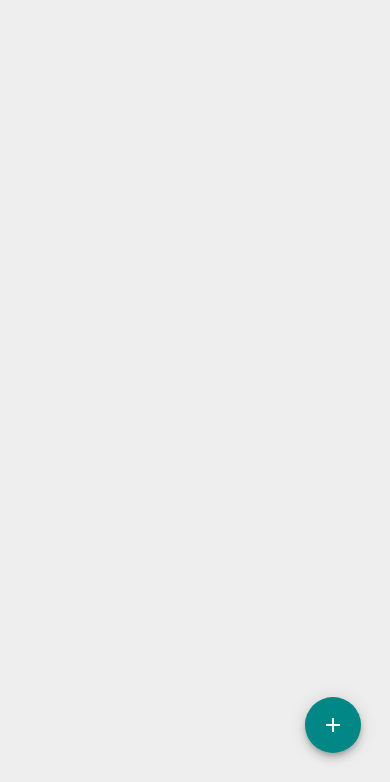
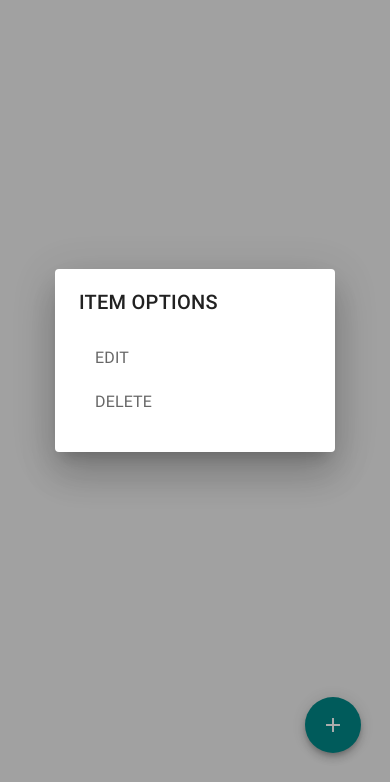
Before and after one commit to Appsolutely-Wonderful/price-tracker, a website with bundled scripts: page www/index.html in a window 390 px wide. Shown: the part 62-844 px from the top of the page. Built offline with nearby package versions, Linux system fonts and the light colour scheme.

Commit message:
Add dialog for edit/delete buttons to pop up

```diff
--- a/www/css/index.css
+++ b/www/css/index.css
@@ -116,6 +116,16 @@ ul.mdc-list {
 li.mdc-list-item {
     padding-top: 10px;
     padding-bottom: 10px;
+    background: rgba(255, 255, 255, 1);
+    transition: background 0.25s;
+}
+
+#js-long-press-dialog li.mdc-list-item:hover {
+  background: rgba(0, 0, 0, 0.04);
+}
+
+#js-long-press-dialog li.mdc-list-item:active {
+  background: rgba(0, 0, 0, 0.08);
 }
 
 li.mdc-list-item span.mdc-list-item__meta {
--- a/www/index.html
+++ b/www/index.html
@@ -135,6 +135,30 @@
             </div>
            <ul id="js-item-list" class="mdc-list mdc-list--two-line" style="width: 100%;">
            </ul>
+           <div id='js-long-press-dialog' class="mdc-dialog">
+              <div class="mdc-dialog__container">
+                <div class="mdc-dialog__surface"
+                  role="alertdialog"
+                  aria-modal="true"
+                  aria-labelledby="my-dialog-title"
+                  aria-describedby="my-dialog-content">
+                  <h2 class="mdc-dialog__title" id="my-dialog-title"><!--
+                 -->Item Options<!--
+               --></h2>
+                  <div class="mdc-dialog__content" id="my-dialog-content">
+                    <ul class="mdc-list">
+                      <li id='js-edit-item' class="mdc-list-item" tabindex="0" data-mdc-dialog-action="Edit">
+                        <span class="mdc-list-item__text">Edit</span>
+                      </li>
+                      <li id='js-delete-item' class="mdc-list-item" data-mdc-dialog-action="Delete">
+                        <span class="mdc-list-item__text">Delete</span>
+                      </li>
+                    </ul>
+                  </div>
+                </div>
+              </div>
+              <div class="mdc-dialog__scrim"></div>
+           </div>
         </div>
         <script src="cordova.js"></script>
         <script src="js/material-components-web.min.js"></script>
--- a/www/js/app/main.js
+++ b/www/js/app/main.js
@@ -2,6 +2,7 @@ import AddItemDialog from './ui/add_item_dialog.js';
 import ItemList from './ui/item_list.js';
 import Searcher from './ui/search.js';
 import AddItemForm from './forms/add_item_form.js';
+import LongPressDialog from './ui/long_press_dialog.js';
 
 // Item List Initialization
 let itemStorageKey = 'items';
@@ -19,6 +20,10 @@ addItemForm.onSubmit((item) => {
     itemList.save(itemStorageKey);
 });
 
+let longPressItem = new LongPressDialog('js-long-press-dialog',
+                                        'js-edit-item',
+                                        'js-delete-item');
+
 // Search initialization
 let searchForm = new Searcher('js-search-btn',
                               'js-search-back-btn',
--- /dev/null
+++ b/www/js/app/ui/long_press_dialog.js
@@ -0,0 +1,47 @@
+import {initDialogById} from '../material/material.js';
+
+/**
+ * Dialog that shows up when the user long presses
+ * an item in the list
+ */
+export default class LongPressDialog {
+    constructor(dialogId, editId, deleteId) {
+        this.dialog = initDialogById(dialogId);
+        this.registerListeners(editId, deleteId);
+        this.dialog.open();
+    }
+
+    registerListeners(editId, deleteId) {
+        let dialog = this;
+        document.getElementById(editId).addEventListener('click', () => {
+            if (dialog.editCallback) {
+                dialog.editCallback(dialog.data);
+            }
+        });
+
+        document.getElementById(deleteId).addEventListener('click', () => {
+            if (dialog.onDelete) {
+                dialog.onDelete(dialog.data);
+            }
+        });
+    }
+
+    /**
+     * called when edit is selected
+     */
+    onEdit(callback) {
+        this.editCallback = callback;
+    }
+
+    /**
+     * called when edit is selected
+     */
+    onDelete(callback) {
+        this.deleteCallback = callback;
+    }
+
+    open(data) {
+        this.data = data;
+        this.dialog.open();
+    }
+}
```
